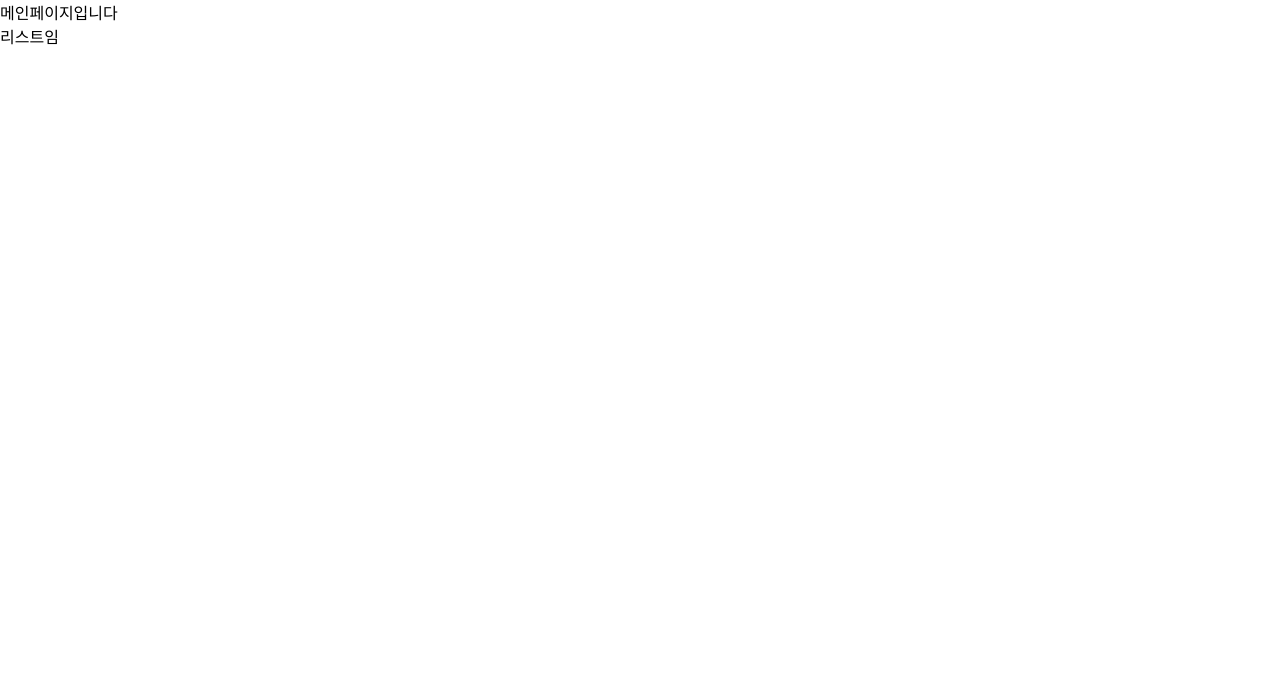
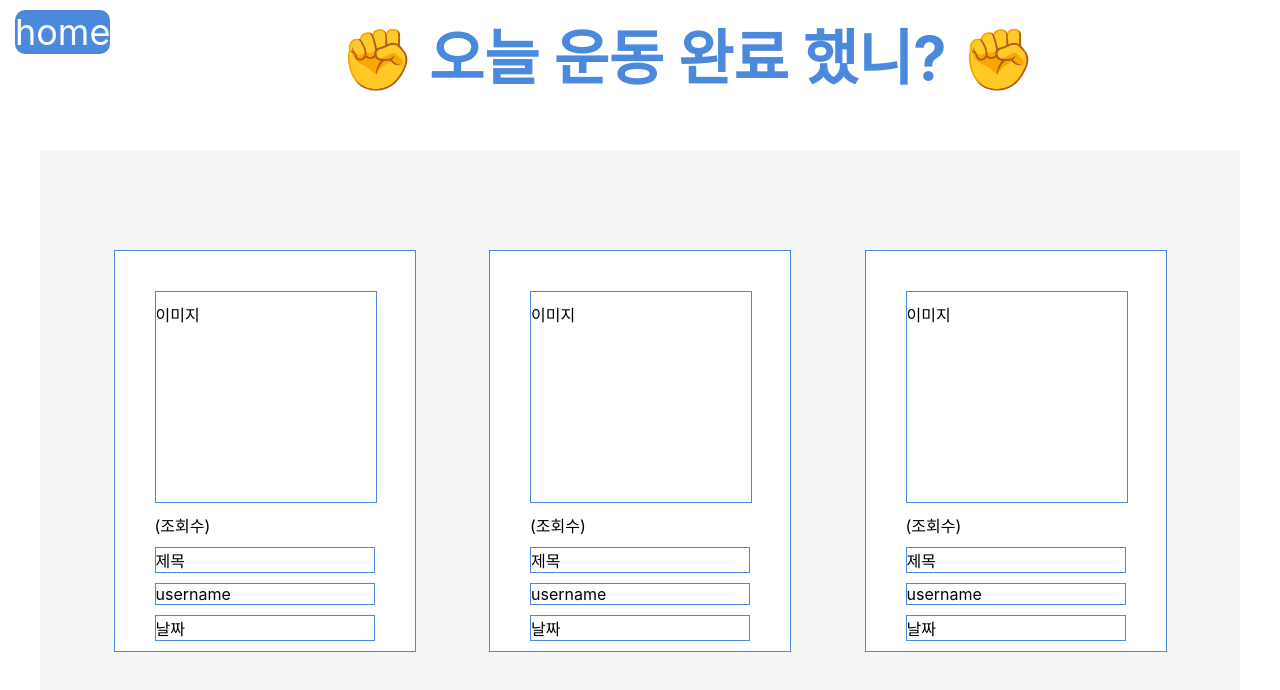
Before and after one commit to jamie7dev/Workout_done_today, a React (Create React App) app: page / in a window 1280 px wide. Shown: the top 690 px of the page. Built offline with nearby package versions, Linux system fonts and the light colour scheme.

Commit message:
chaewon's merge

```diff
--- a/src/components/List/List.jsx
+++ b/src/components/List/List.jsx
@@ -1,9 +1,79 @@
 import React from "react";
+import styled from "styled-components";
 
 const List = () => {
+
     return (
-        <div> 리스트임</div>
+        <>
+            <StListContainer>
+                <StListCard>
+                    <StListImage>이미지</StListImage>
+                    <p>(조회수)</p>
+                    <StListTitle>제목</StListTitle>
+                    <StUser>username</StUser>
+                    <StTime>날짜</StTime>
+                </StListCard>
+                <StListCard>
+                    <StListImage>이미지</StListImage>
+                    <p>(조회수)</p>
+                    <StListTitle>제목</StListTitle>
+                    <StUser>username</StUser>
+                    <StTime>날짜</StTime>
+                </StListCard>
+                <StListCard>
+                    <StListImage>이미지</StListImage>
+                    <p>(조회수)</p>
+                    <StListTitle>제목</StListTitle>
+                    <StUser>username</StUser>
+                    <StTime>날짜</StTime>
+                </StListCard>
+            </StListContainer>
+        </>
     );
 };
 
 export default List;
+
+const StListContainer = styled.div`
+
+  background-color: whitesmoke;
+  width: 1200px;
+  height: 1200px;
+  margin: 50px auto;
+  display: flex;
+  justify-content: space-evenly;
+`;
+
+const StListCard = styled.div`
+  background-color: white;
+  border: 1px solid #4B89DC;
+  width: 300px;
+  height: 400px;
+  margin-top: 100px;
+  p {
+    margin: 10px 40px;
+  }
+`;
+
+const StListImage = styled.div`
+  border: 1px solid #4B89DC;
+  width: 220px;
+  height: 200px;
+  margin: 40px 40px 0 40px;
+  padding-top: 10px;
+`;
+
+const StListTitle = styled.div`
+  border: 1px solid #4B89DC;
+  margin: 0 40px 10px 40px;
+`;
+
+const StUser = styled.div`
+  border: 1px solid #4B89DC;
+  margin: 0 40px 10px 40px;
+`;
+
+const StTime = styled.div`
+  border: 1px solid #4B89DC;
+  margin: 0 40px;
+`;
--- a/src/pages/Main.jsx
+++ b/src/pages/Main.jsx
@@ -1,12 +1,14 @@
 import React from "react";
-import List from "../components/List/List";
+import Header from '../components/Header/Header';
+import List from '../components/List/List';
+
 
 const Main = () => {
 	return (
-		<>
-			<div>메인페이지입니다</div>
+		<div>
+			<Header />
 			<List />
-		</>
+		</div>
 	);
 };
 export default Main;
```
Also changed, not shown: package.json (+6 -1 lines), src/components/List/Post.jsx (+105 -0 lines), src/pages/Post.jsx (added, +11 -0 lines), 1 other file (tests, documents, lock files or other folders).
